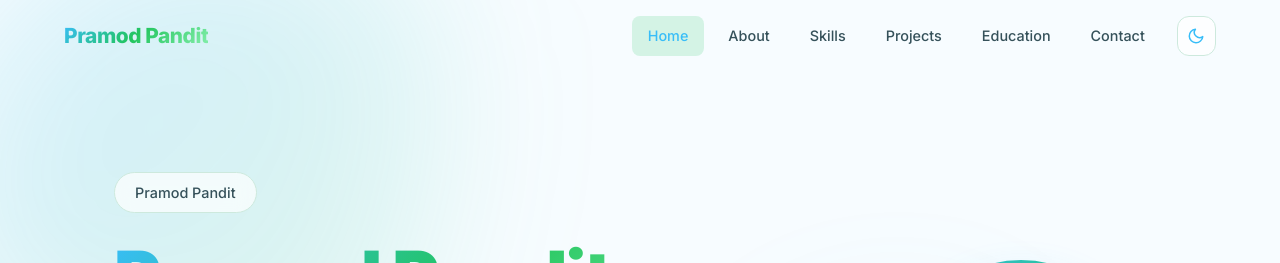
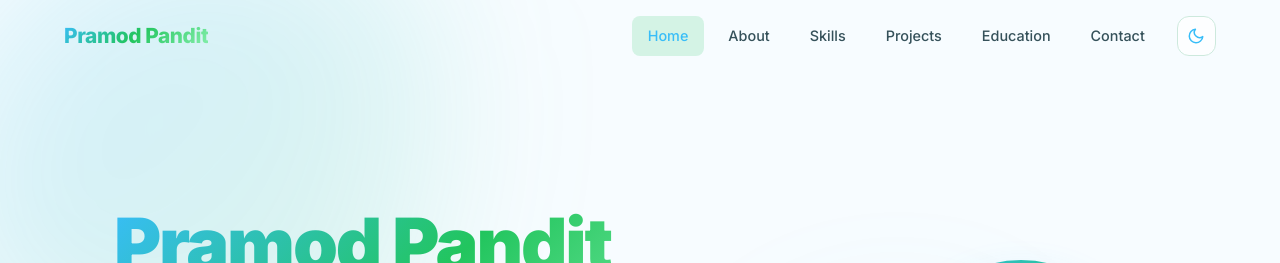
Before and after one commit to pramodpandit72/Portfolio, a React (Vite) app in the folder React/: page / in a window 1280 px wide. Shown: the top 263 px of the page. Built offline with nearby package versions, Linux system fonts and the light colour scheme.

Commit message:
Remove greeting section from Hero component for cleaner layout

```diff
--- a/React/src/components/Hero.jsx
+++ b/React/src/components/Hero.jsx
@@ -120,26 +120,6 @@ export default function Hero() {
 
         {/* Right Side - Text Content */}
         <div style={{ textAlign: 'left', flex: 1 }}>
-          {/* Greeting */}
-          <div
-            className="animate-fade-in-up stagger-2"
-            style={{
-              display: 'inline-block',
-              padding: '0.5rem 1.25rem',
-              borderRadius: '2rem',
-              border: '1px solid var(--border-color)',
-              background: 'var(--card-glass)',
-              backdropFilter: 'blur(10px)',
-              fontSize: '0.9rem',
-              color: 'var(--text-secondary)',
-              marginBottom: '1.5rem',
-              fontWeight: 500,
-              opacity: 0,
-            }}
-          >
-            Pramod Pandit
-          </div>
-
           {/* Name */}
           <h1
             className="animate-fade-in-up stagger-3"
```
